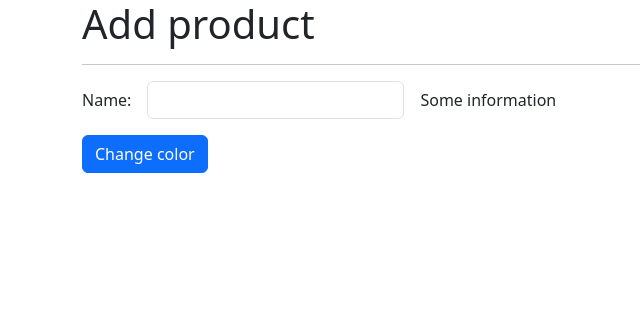
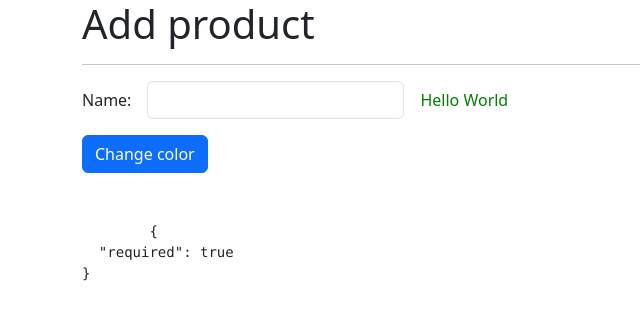
Before and after one commit to albertost5/angular-directive-signals, an Angular app: page /products/product in a window 1280 px wide. Shown: the top 320 px of the page, without its empty margins (0-640 px from the left). Built offline with nearby package versions, Linux system fonts and the light colour scheme.

Commit message:
Added custom directive

```diff
--- a/src/app/products/pages/product-page/product-page.component.html
+++ b/src/app/products/pages/product-page/product-page.component.html
@@ -1,7 +1,7 @@
 <h1>Add product</h1>
 <hr />
 
-<form>
+<form [formGroup]="myForm">
   <div class="row g-3 align-items-center mb-3">
     <div class="col-auto">
       <label>Name:</label>
@@ -10,15 +10,21 @@
       <input formControlName="name" type="text" class="form-control">
     </div>
     <div class="col-auto">
-      <span>Some information</span>
+      <span customLabel
+            [color]="color"
+      >Hello World</span>
     </div>
   </div>
 
   <div class="row">
     <div class="col">
-      <button class="btn btn-primary">
+      <button class="btn btn-primary" (click)="changeColor()">
         Change color
       </button>
     </div>
   </div>
 </form>
+
+<pre class="mt-5">
+	{{ myForm.get('name')?.errors | json }}
+</pre>
--- a/src/app/products/pages/product-page/product-page.component.ts
+++ b/src/app/products/pages/product-page/product-page.component.ts
@@ -1,9 +1,19 @@
-import { Component } from '@angular/core';
+import {Component, inject} from '@angular/core';
+import {FormBuilder, FormGroup, Validators} from "@angular/forms";
 
 @Component({
   templateUrl: './product-page.component.html',
   styleUrls: ['./product-page.component.css']
 })
 export class ProductPageComponent {
+  private fb = inject(FormBuilder);
 
+  public color: string = 'green';
+  public myForm = this.fb.group({
+    name: ['', [Validators.required, Validators.minLength(6), Validators.email]]
+  });
+
+  changeColor(): void {
+    this.color = '#xxxxxx'.replace(/x/g, y=>(Math.random()*16|0).toString(16));
+  }
 }
--- a/src/app/products/products.module.ts
+++ b/src/app/products/products.module.ts
@@ -3,6 +3,8 @@ import { CommonModule } from '@angular/common';
 
 import { ProductsRoutingModule } from './products-routing.module';
 import {ProductPageComponent} from "./pages/product-page/product-page.component";
+import {ReactiveFormsModule} from "@angular/forms";
+import {SharedModule} from "../shared/shared.module";
 
 
 
@@ -12,7 +14,9 @@ import {ProductPageComponent} from "./pages/product-page/product-page.component"
   ],
   imports: [
     CommonModule,
-    ProductsRoutingModule
+    ProductsRoutingModule,
+    ReactiveFormsModule,
+    SharedModule
   ]
 })
 export class ProductsModule { }
--- /dev/null
+++ b/src/app/shared/custom-label.directive.ts
@@ -0,0 +1,27 @@
+import {Directive, ElementRef, Input, OnInit} from '@angular/core';
+
+@Directive({
+  selector: '[customLabel]'
+})
+export class CustomLabelDirective implements OnInit{
+
+  private htmlElement?: ElementRef<HTMLElement>
+  private _color: string = 'red';
+
+  @Input() public set color(value: string) {
+    this._color = value;
+    this.setStyle();
+  }
+
+  constructor(el: ElementRef<HTMLElement>) {
+    this.htmlElement = el;
+  }
+
+  ngOnInit(): void {
+  }
+
+  setStyle(): void {
+    if( !this.htmlElement ) return;
+    this.htmlElement.nativeElement.style.color = this._color
+  }
+}
```
Also changed, not shown: src/app/shared/shared.module.ts (added, +18 -0 lines), 1 other file (tests, documents, lock files or other folders).
